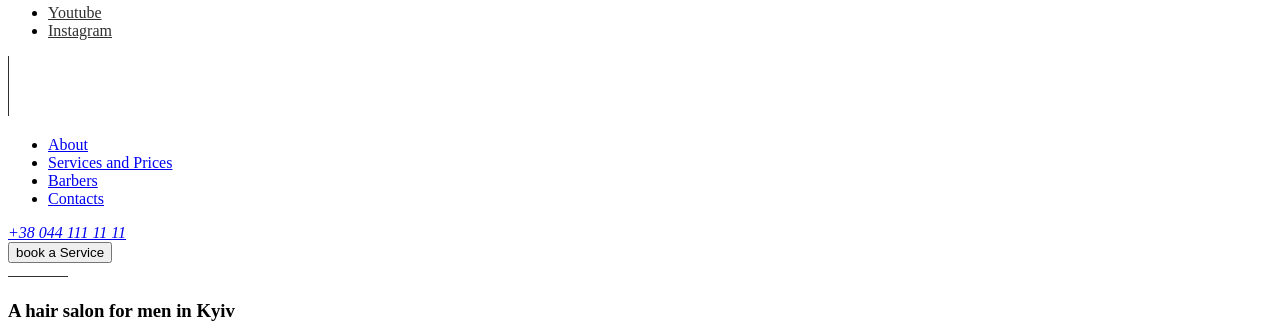
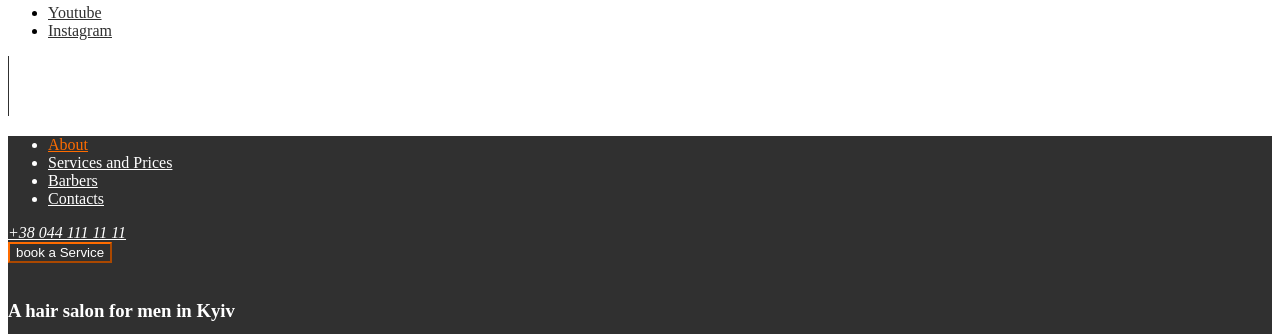
Before and after one commit to turbomatrixxxl/Barbershop, a plain HTML site: page index.html in a window 1280 px wide. Shown: the part 80-414 px from the top of the page. Drawn offline with Linux system fonts and the light colour scheme.

Commit message:
final lesson 3

```diff
--- a/css/styles.css
+++ b/css/styles.css
@@ -1,7 +1,35 @@
+:root {
+  --brand-color: #ff6c00;
+}
+
 .social-media-link {
   color: #303030;
 }
 
 .social-media-link:hover {
-  color: #ff6c00;
+  color: var(--brand-color);
 }
+
+.hero-content {
+  /* TOTDO : replace with background image */
+  background-color: #303030;
+  color: #ffffff;
+}
+
+.nav-about {
+  color: var(--brand-color);
+}
+
+.nav-link {
+  color: #ffffff;
+}
+
+.adress-phone-number {
+  color: #ffffff;
+}
+
+.book-service-button {
+  background-color: rgba(0, 0, 0, 0);
+  color: #ffffff;
+  border-color: var(--brand-color);
+}
--- a/index.html
+++ b/index.html
@@ -47,21 +47,27 @@
       </div>
 
       <!-- Hero content -->
-      <div>
+      <div class="hero-content">
         <!-- Header -->
         <header>
           <nav>
             <ul>
-              <li><a href="#about">About</a></li>
-              <li><a href="#prices">Services and Prices</a></li>
-              <li><a href="#barbers">Barbers</a></li>
-              <li><a href="#contacts">Contacts</a></li>
+              <li><a class="nav-about" href="#about">About</a></li>
+              <li>
+                <a class="nav-link" href="#prices">Services and Prices</a>
+              </li>
+              <li><a class="nav-link" href="#barbers">Barbers</a></li>
+              <li><a class="nav-link" href="#contacts">Contacts</a></li>
             </ul>
             <div>
               <address>
-                <a href="tel:+380441111111">+38 044 111 11 11</a>
+                <a class="adress-phone-number" href="tel:+380441111111"
+                  >+38 044 111 11 11</a
+                >
               </address>
-              <button type="button">book a Service</button>
+              <button class="book-service-button" type="button">
+                book a Service
+              </button>
             </div>
           </nav>
         </header>
```
